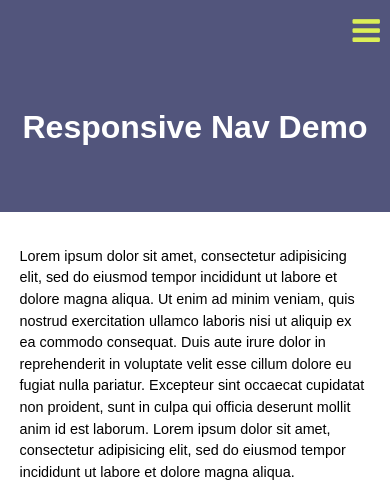
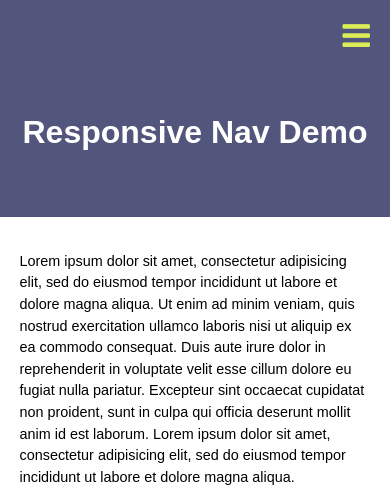
Before and after one commit to maccana/basic-responsive-webpage, a plain HTML site: page responsive-nav/nav.html in a window 390 px wide. Shown: the top 487 px of the page. Drawn offline with nearby package versions, Linux system fonts and the light colour scheme.

Commit message:
Added transition to ul and moved mobile nav to top of page

```diff
--- a/responsive-nav/nav.css
+++ b/responsive-nav/nav.css
@@ -101,6 +101,11 @@ img.center {
     nav { order: 0; }
     nav ul {
         max-height: 0;
+        transition: .8s;
+    }
+    .fa-bars {
+      margin-right: 10px;
+      margin-top: 5px;
     }
     .showing {
         max-height: 30em;
@@ -110,6 +115,12 @@ img.center {
         width: 100%;
         padding: 20px;
         text-align: center;
+        background-color: #818181;
+        border-bottom: 1px solid #f7f7f7;
+
+    }
+    nav ul li a {
+      font-size: 20px;
     }
     .header-text h1 { margin: 0 0px 20px; }
     .handle {
--- a/responsive-nav/nav.html
+++ b/responsive-nav/nav.html
@@ -12,8 +12,6 @@
   <link rel="stylesheet" href="nav.css">
 </head>
 <body>
-<header>
-  <div class="handle"><i class="fa fa-bars fa-2x" aria-hidden="true"></i></div>
   <nav>
     <ul>
         <li><a href="#">Home</a></li>
@@ -24,6 +22,9 @@
         <li><a href="#">Contact</a></li>
     </ul>
   </nav>
+<header>
+  <div class="handle"><i class="fa fa-bars fa-2x" aria-hidden="true"></i></div>
+
   <div class="header-text">
     <h1>Responsive Nav Demo</h1>
   </div>
@@ -44,7 +45,7 @@
   <script>
     // Toggle mobile menu
     $('.handle').on('click', function() {
-      $('nav ul').toggleClass('showing');
+      $('nav ul').toggleClass('showing', 1000);
     });
   </script>
 </body>
```
